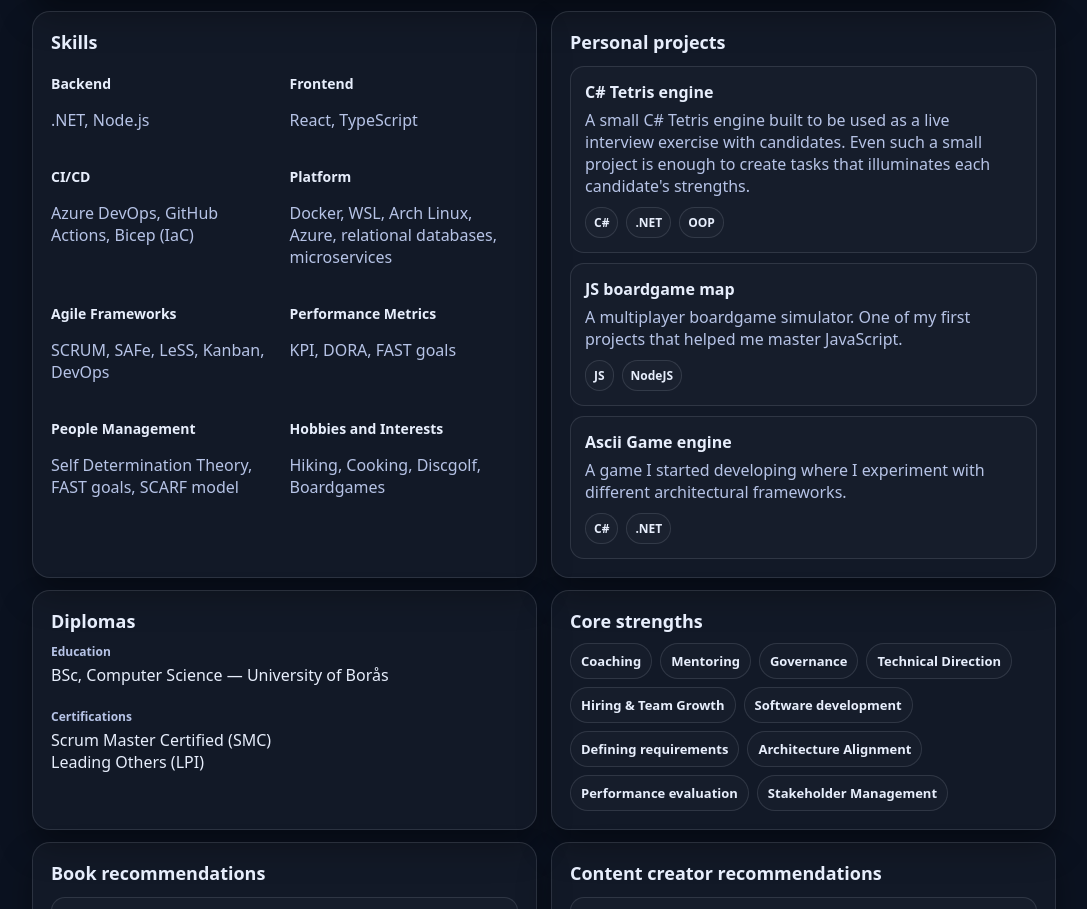
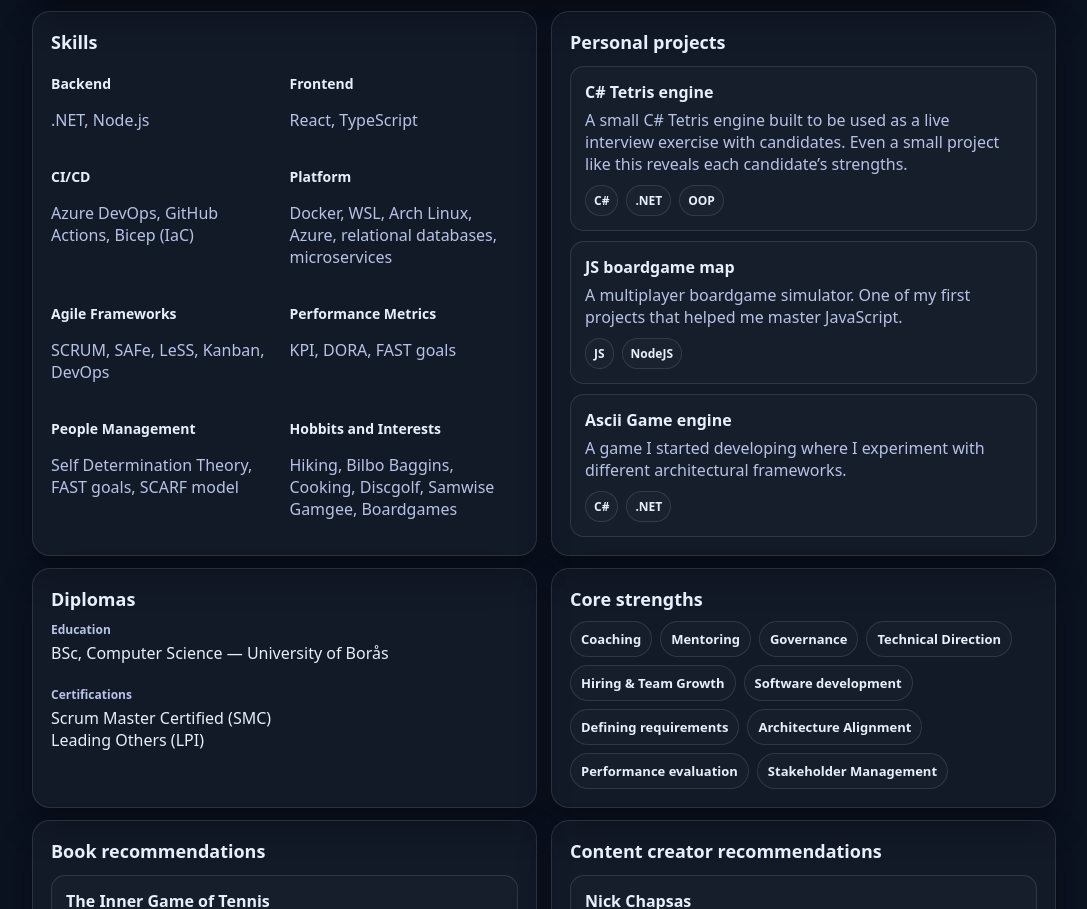
Before and after one commit to AntonLiBerg/AntonLiBerg.github.io, a plain HTML site: page index.html in a window 1280 px wide. Shown: the part 887-1796 px from the top of the page, without its empty margins (96-1183 px from the left). Drawn offline with Linux system fonts and the light colour scheme.

Commit message:
update content

```diff
--- a/index.html
+++ b/index.html
@@ -138,8 +138,8 @@
               <p class="muted">Self Determination Theory, FAST goals, SCARF model</p>
             </div>
             <div>
-              <h3>Hobbies and Interests</h3>
-              <p class="muted">Hiking, Cooking, Discgolf, Boardgames</p>
+              <h3>Hobbits and Interests</h3>
+              <p class="muted">Hiking, Bilbo Baggins, Cooking, Discgolf, Samwise Gamgee, Boardgames</p>
             </div>
           </div>
         </article>
@@ -149,7 +149,8 @@
             <a class="project" href="https://github.com/AntonLiBerg/InterviewTest" target="_blank" rel="noopener noreferrer">
               <div class="pname">C# Tetris engine</div>
               <div class="muted">
-                A small C# Tetris engine built to be used as a live interview exercise with candidates. Even such a small project is enough to create tasks that illuminates each candidate's strengths.
+                A small C# Tetris engine built to be used as a live interview exercise with candidates. Even a small project like this reveals each
+    candidate’s strengths.
               </div>
               <div class="ptags">
                 <span class="chip small">C#</span>
```
